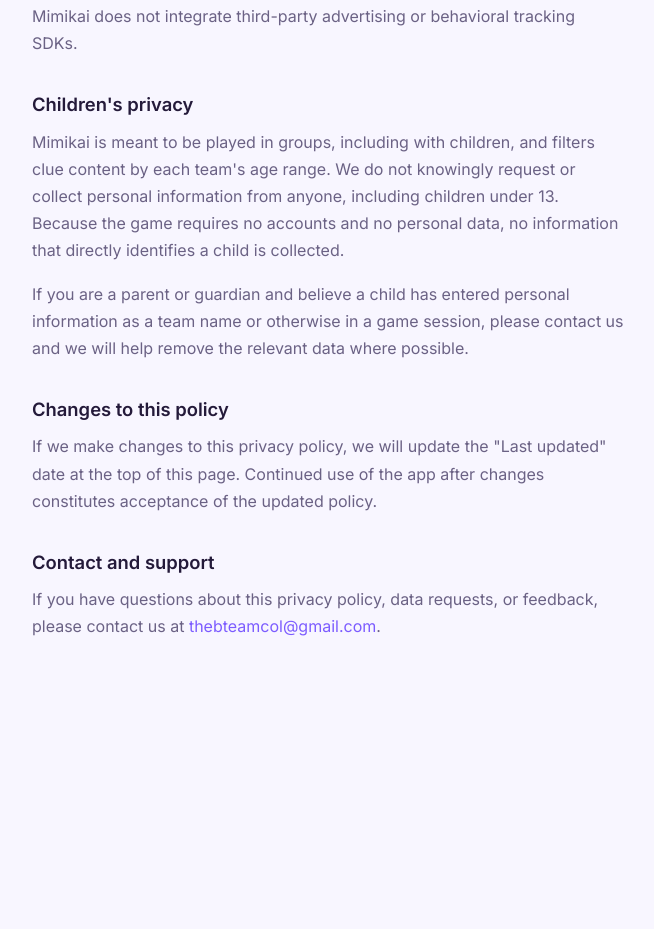
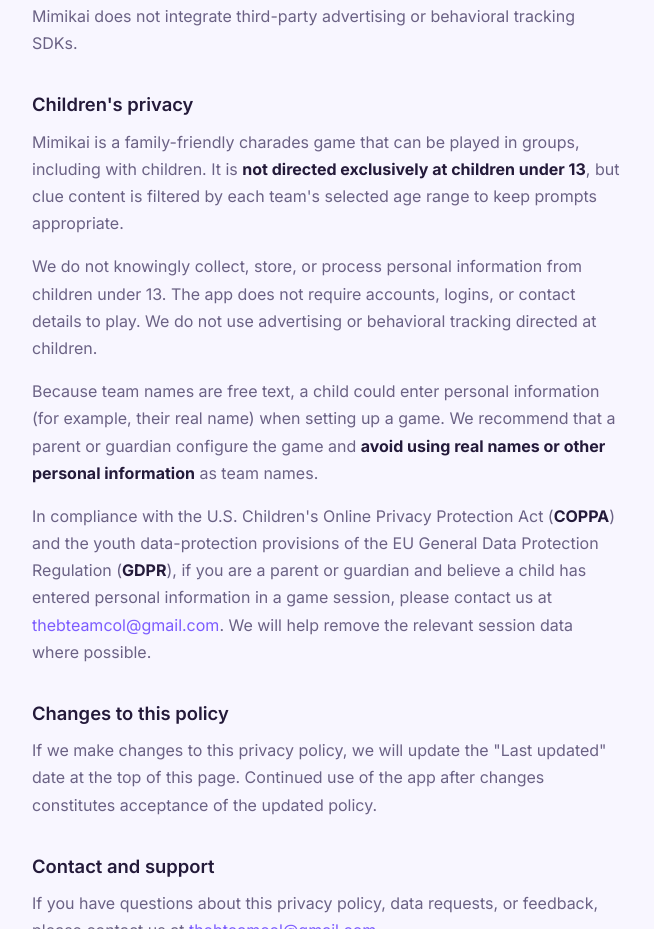
Before and after one commit to TheBTeamCol/mimikai-site, a plain HTML site: page privacy.html in a window 1280 px wide. Shown: the part 2572-3501 px from the top of the page, without its empty margins (312-966 px from the left). Before the commit the page ends 3289 px from the top, so only its background shows below. Drawn offline with Linux system fonts and the light colour scheme.

Commit message:
Revise children's privacy section in the privacy policy to clarify that Mimikai is not directed exclusively at children under 13, enhance guidance on avoiding personal information in team names, and ensure compliance with COPPA and GDPR.

```diff
--- a/privacy.html
+++ b/privacy.html
@@ -142,8 +142,10 @@
         <p>Mimikai does not integrate third-party advertising or behavioral tracking SDKs.</p>
 
         <h2>Children's privacy</h2>
-        <p>Mimikai is meant to be played in groups, including with children, and filters clue content by each team's age range. We do not knowingly request or collect personal information from anyone, including children under 13. Because the game requires no accounts and no personal data, no information that directly identifies a child is collected.</p>
-        <p>If you are a parent or guardian and believe a child has entered personal information as a team name or otherwise in a game session, please contact us and we will help remove the relevant data where possible.</p>
+        <p>Mimikai is a family-friendly charades game that can be played in groups, including with children. It is <strong>not directed exclusively at children under 13</strong>, but clue content is filtered by each team's selected age range to keep prompts appropriate.</p>
+        <p>We do not knowingly collect, store, or process personal information from children under 13. The app does not require accounts, logins, or contact details to play. We do not use advertising or behavioral tracking directed at children.</p>
+        <p>Because team names are free text, a child could enter personal information (for example, their real name) when setting up a game. We recommend that a parent or guardian configure the game and <strong>avoid using real names or other personal information</strong> as team names.</p>
+        <p>In compliance with the U.S. Children's Online Privacy Protection Act (<strong>COPPA</strong>) and the youth data-protection provisions of the EU General Data Protection Regulation (<strong>GDPR</strong>), if you are a parent or guardian and believe a child has entered personal information in a game session, please contact us at <a href="mailto:thebteamcol@gmail.com">thebteamcol@gmail.com</a>. We will help remove the relevant session data where possible.</p>
 
         <h2>Changes to this policy</h2>
         <p>If we make changes to this privacy policy, we will update the "Last updated" date at the top of this page. Continued use of the app after changes constitutes acceptance of the updated policy.</p>
```
